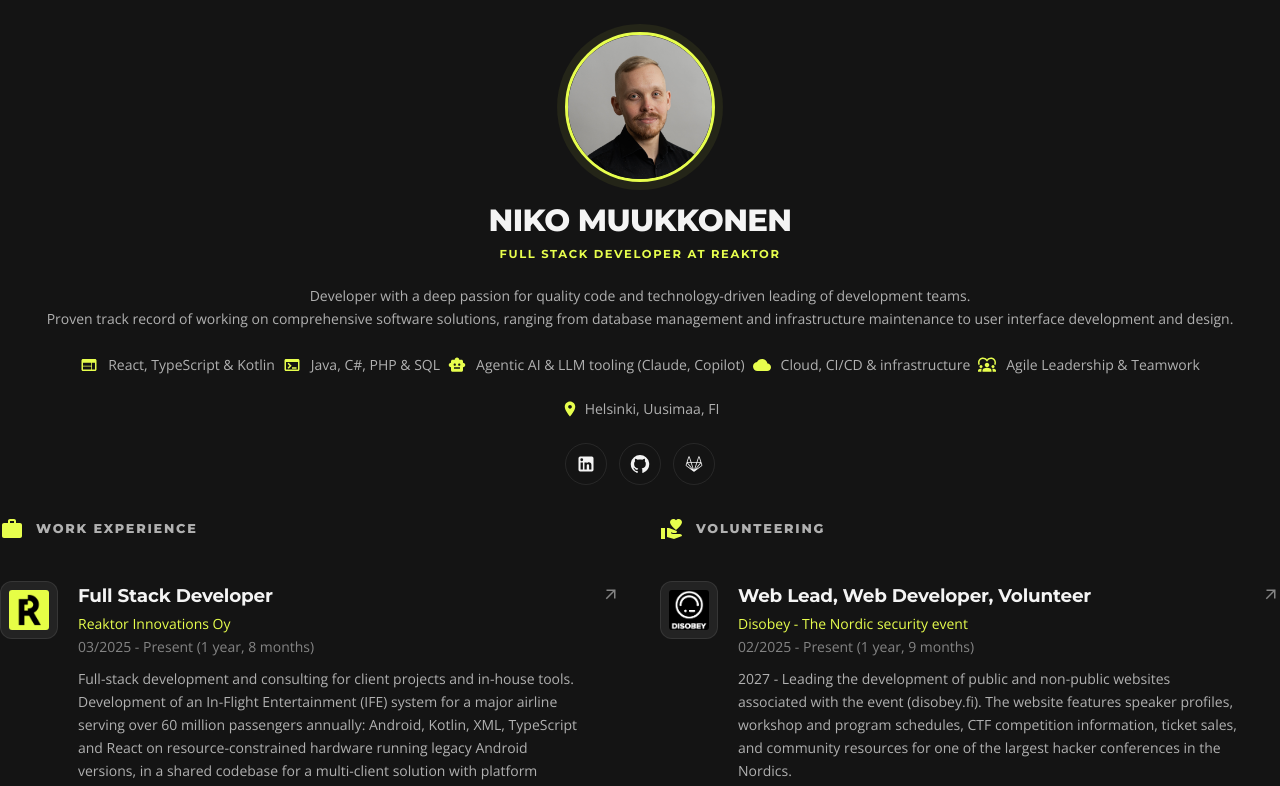
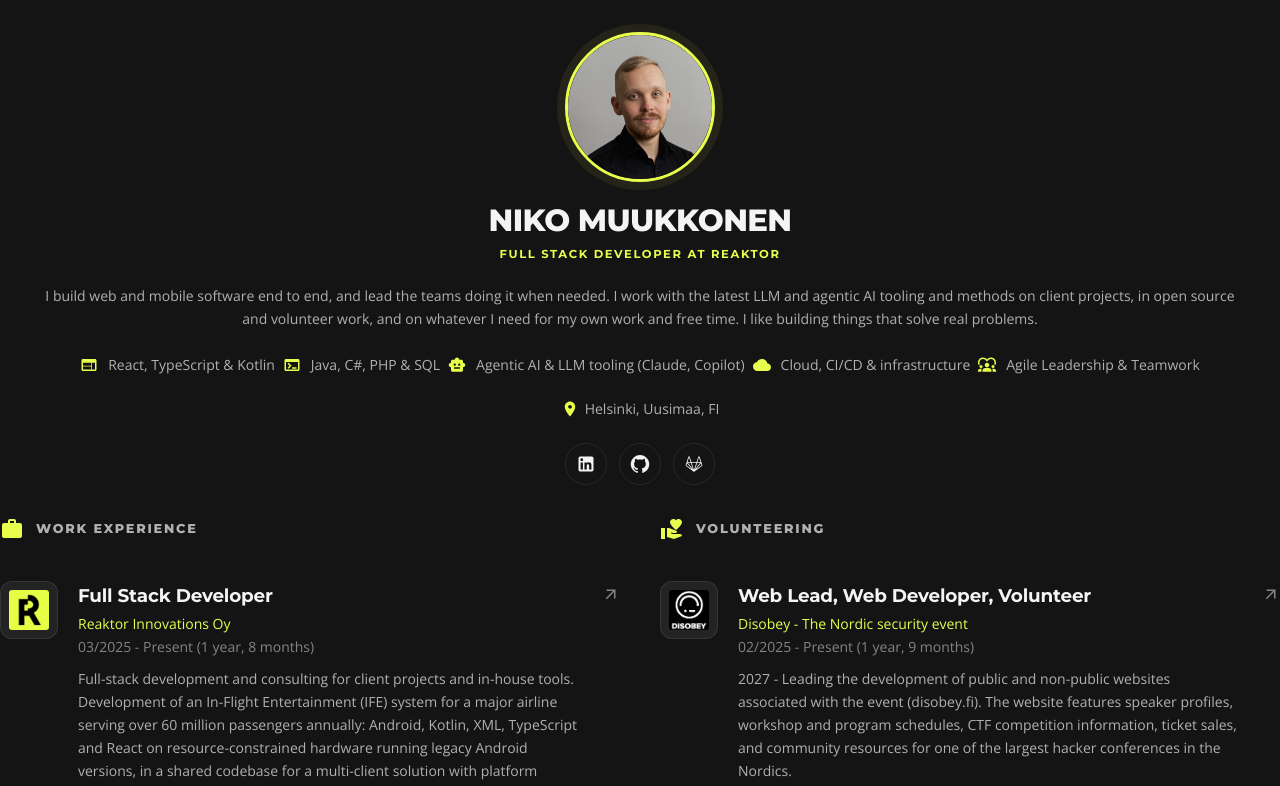
Before and after one commit to laveez/laveez.github.io, a React (Vite) app: page /print in a window 1280 px wide. Shown: the top 786 px of the page. Built offline with nearby package versions, Linux system fonts and the light colour scheme.

Commit message:
Feature: Use one headline for the profile
- The profile summary is the first-person headline; its closing line is stored as basics.tagline
- The card and the PDF header show both together

```diff
--- a/data/resume.json
+++ b/data/resume.json
@@ -6,7 +6,8 @@
     "email": "",
     "phone": "",
     "url": "https://laveez.github.io/",
-    "summary": "Developer with a deep passion for quality code and technology-driven leading of development teams.\nProven track record of working on comprehensive software solutions, ranging from database management and infrastructure maintenance to user interface development and design.",
+    "summary": "I build web and mobile software end to end, and lead the teams doing it when needed. I work with the latest LLM and agentic AI tooling and methods on client projects, in open source and volunteer work, and on whatever I need for my own work and free time.",
+    "tagline": "I like building things that solve real problems.",
     "location": {
       "countryCode": "FI",
       "city": "Helsinki",
--- a/src/components/Basics.jsx
+++ b/src/components/Basics.jsx
@@ -70,7 +70,7 @@ const Basics = ({ basics, keySKillDirection, keySkillSpacing }) => {
         variants={textReveal}
         sx={{ color: 'text.secondary', lineHeight: 1.7, whiteSpace: 'pre-line' }}
       >
-        {basics.summary}
+        {[ basics.summary, basics.tagline ].filter(Boolean).join(' ')}
       </MotionTypography>
       <KeySkills
         skills={basics.keySkills}
```
